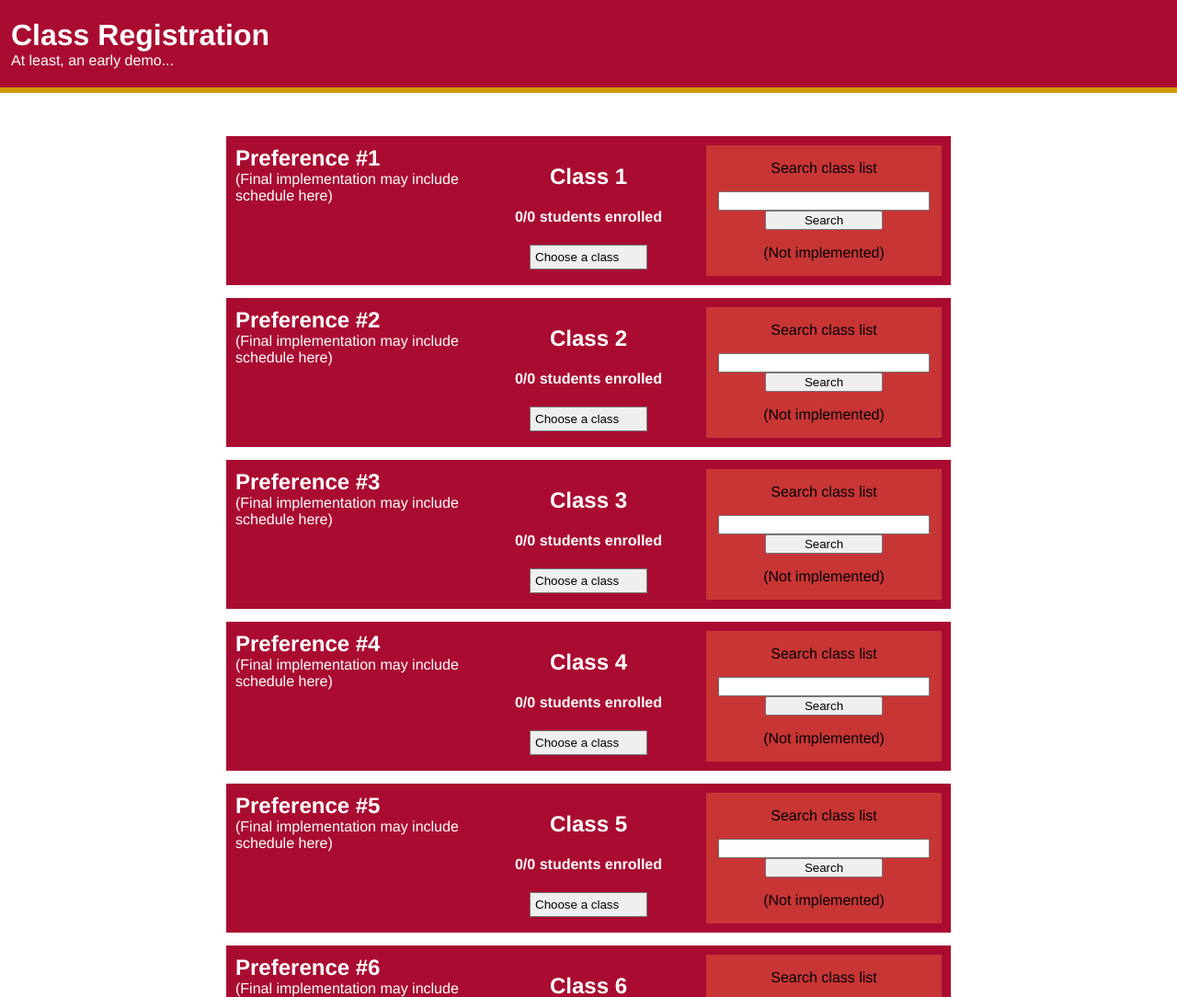
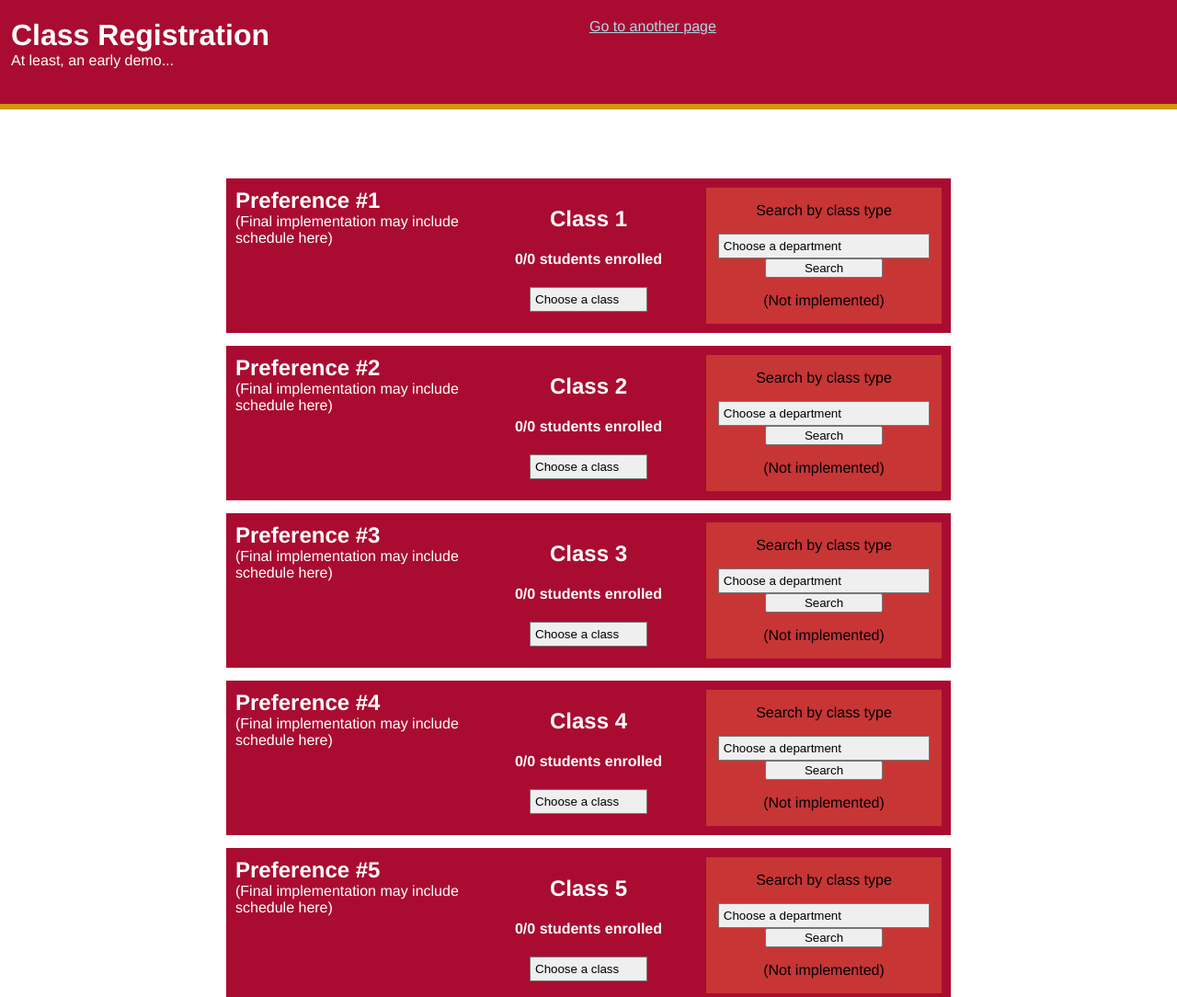
Before and after one commit to jarme1/CS241-Final-Project, a plain HTML site: page index.html in a window 1280 px wide. Shown: the top 1084 px of the page at 92% size. Drawn offline with Linux system fonts and the light colour scheme.

Commit message:
More website updates. Also added a hyperlink. Click it!

```diff
--- a/index.html
+++ b/index.html
@@ -12,17 +12,19 @@
 	<script>
 
 
-
 		const Classes = [
 			"Choose a class",
+			"Calc 1",
+			"Chem 1",
+			"Intro to CS",
+
+		]
+
+		const Depts = [
+			"Choose a department",
 			"Math",
 			"Science",
 			"CSCI",
-			"Cars or Something",
-			"Advanced Cars or Something",
-			"Thread Hypothesis",
-			"Digit Speculation",
-			"Intro to Web Design"
 		];
 
 		const Enrolled = [
@@ -63,9 +65,11 @@
 
 		function loadPage(){
 
+			if(location.href == "https://www.cs.oberlin.edu/~jarme/index.html"){
+				location.href = "http://www.cs.oberlin.edu/~jarme/index.html";
+			}
+
 			var classCount = 6;
-
-
 
 			for(var j = 1; j <= classCount; j++){
 
@@ -99,10 +103,14 @@
 						o.classList.add("classSelect");
 						selectDiv.appendChild(o);
 
+
 						for(var v = 0; v < Classes.length; v++){
 
 							var choice = document.createElement("option");
-							choice.value = v;
+							if(v == 0)
+								choice.value = -1;
+							else
+								choice.value = v;
 							choice.name = v;
 							choice.innerHTML = Classes[v];
 
@@ -121,28 +129,21 @@
 
 						o.addEventListener("change", function(e){
 
+
 							var inCol = this.parentElement.parentElement;
 							var ind = e.target.value;
 							var cName = inCol.querySelector("h2");
-							cName.innerHTML = Classes[ind];
+							cName.innerHTML = e.target.options[e.target.selectedIndex].text;
 
 							var cTot = inCol.querySelector("h4");
-							cTot.innerHTML = "".concat(Enrolled[ind].toString(),"/",Capacity[ind].toString(), " students enrolled");
-
-							fetch('http://localhost:5000/choose', {
-                                                                method: 'POST',
-                                                                body: JSON.stringify({group : Classes[ind]}),
-                                                                headers: { 'Content-type': 'application/json' }
-                                                        })
-                                                        .then(response => response.json())
-                                                        //in the next line, instead of console.log(data), call a function you need
-                                                        //or, if you don't want to do a separate function, you could probably do something like that to store it in a variable and use later:
-                                                        //.then((data) => {
-                                                        //      let major_courses = data;
-                                                        //})
-                                                        .then(data => console.log(data));
-
-							if(ind != 0){
+							if(ind == -1){
+								cTot.innerHTML = "No class selected";
+							}
+							else{
+								cTot.innerHTML = "".concat(Enrolled[ind].toString(),"/",Capacity[ind].toString(), " students enrolled");
+							}
+							// Disables all classes w/ name, except it's kinda broken atm.
+							/*if(ind != 0){
 
 								document.querySelectorAll("option").forEach(opt => {
 
@@ -150,7 +151,7 @@
 										opt.disabled = true;
 									}
 								});
-							}
+							}*/
 
 
 						});
@@ -160,19 +161,74 @@
 
 						innerCol.classList.add("searchCol");
 
-						innerCol.innerHTML = "<p>Search class list</p>"
+						var searchDiv = document.createElement("div");
+						searchDiv.classList.add("searchCol");
 
-						var inp = document.createElement("input");
-						inp.type = "search";
-						inp.name = "q";
-						inp.style.width = "90%";
+						innerCol.innerHTML = "<p>Search by class type</p>"
+
+						var o = document.createElement("select");
+						o.classList.add("classSelect");
+						o.style.width = "90%";
+
+						for(var v = 0; v < Depts.length; v++){
+
+							var choice = document.createElement("option");
+							choice.value = v;
+							choice.name = v;
+							choice.innerHTML = Depts[v];
+
+							o.appendChild(choice);
+						}
+
+						o.addEventListener("change", function(e){
+
+							var inRow = this.parentElement.parentElement.parentElement;
+							var ind = e.target.value;
+
+
+							var major_courses;
+
+                                                        fetch("http://clyde.cs.oberlin.edu:5000/choose", {
+                                                                method: "POST",
+                                                                body: JSON.stringify({group : Depts[ind]}),
+                                                                headers: { "Content-type": "application/json" }
+                                                        })
+                                                        .then(response => response.json())
+							.then((data)=>{
+								major_courses = data["data"]["result"];
+
+								document.querySelectorAll("select").forEach(sel => {
+
+									if(sel.parentElement.parentElement.parentElement == inRow && sel != e.target){
+
+										sel.innerHTML = "<option value = \"-1\">Choose a class</option>";
+
+										for(var i = 0; i < major_courses.length; i++){
+
+											var opt = document.createElement("option");
+											opt.value = major_courses[i]["crn"];
+											opt.innerHTML = major_courses[i]["class"];
+
+											sel.appendChild(opt);
+										}
+
+									}
+
+								});
+
+							})
+                                                        //.then(data => console.log(data))
+							.catch(error => console.error("Uh oh, error moment"));
+
+						});
 
 						var btn = document.createElement("button");
 						btn.innerHTML = "Search";
 						btn.style.width = "50%";
 
-						innerCol.appendChild(inp);
-						innerCol.appendChild(btn);
+						searchDiv.appendChild(o);
+						searchDiv.appendChild(btn);
+						innerCol.appendChild(searchDiv);
 						innerCol.insertAdjacentHTML("beforeend","<p>(Not implemented)</p>");
 					}
 					c.appendChild(innerCol);
@@ -206,8 +262,15 @@
 	<body onload = "loadPage()">
 
 		<div class = "header">
-			<h1 class = "headerText">Class Registration</h1>
-			<p class = "headerText">At least, an early demo...</p>
+			<div class = "headerRow">
+				<div class = "hColumn">
+					<h1 class = "headerText">Class Registration</h1>
+					<p class = "headerText">At least, an early demo...</p>
+				</div>
+				<div class = "hColumn">
+					<a class = "headerLinks" href = "https://en.wikipedia.org/wiki/Maize">Go to another page</h1>
+				</div>
+			</div>
 		</div>
 
 		<p style = "height:15px"></p>
--- a/main.css
+++ b/main.css
@@ -28,6 +28,28 @@ body{
 	margin-bottom: 0px;
 	color: white;
 	font-family: var(--mainFont);
+}
+
+.headerLinks{
+	margin-right: 10px;
+	margin-top: 0px;
+	margin-bottom: 0px;
+	color: lightblue;
+	font-family: var(--mainFont);
+	text-align: right;
+}
+
+.headerRow:after{
+	content: "";
+	display: table;
+	clear: both;
+}
+
+.hColumn{
+	display: inline-block;
+	margin: 0 auto;
+	width: 50%;
+	float: left;
 }
 
 .footer{
@@ -109,3 +131,9 @@ body{
 	padding: 5px;
 
 }
+
+.deptSelect{
+	width: 90%;
+	appearance: none;
+	padding: 5px;
+}
```
